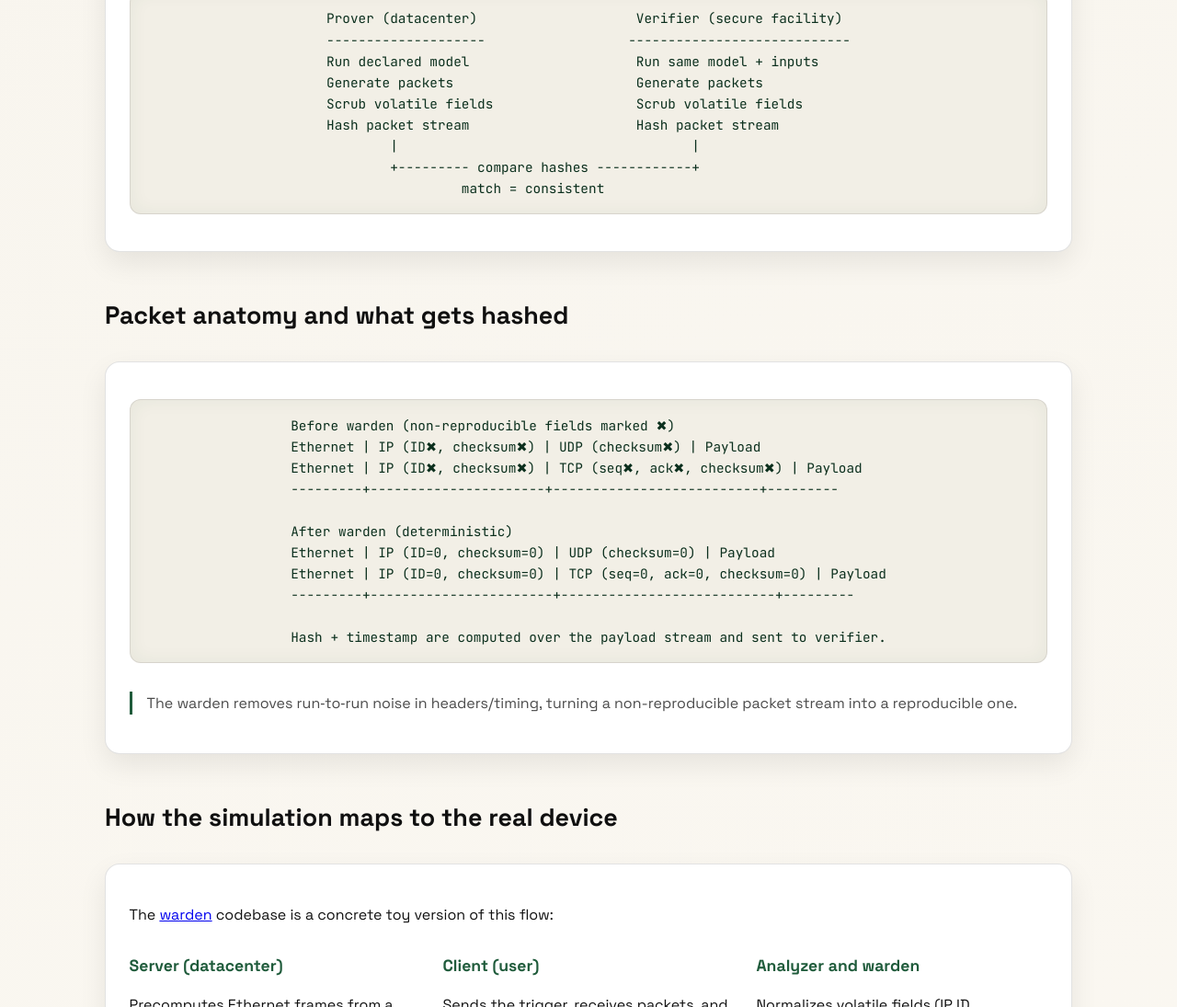
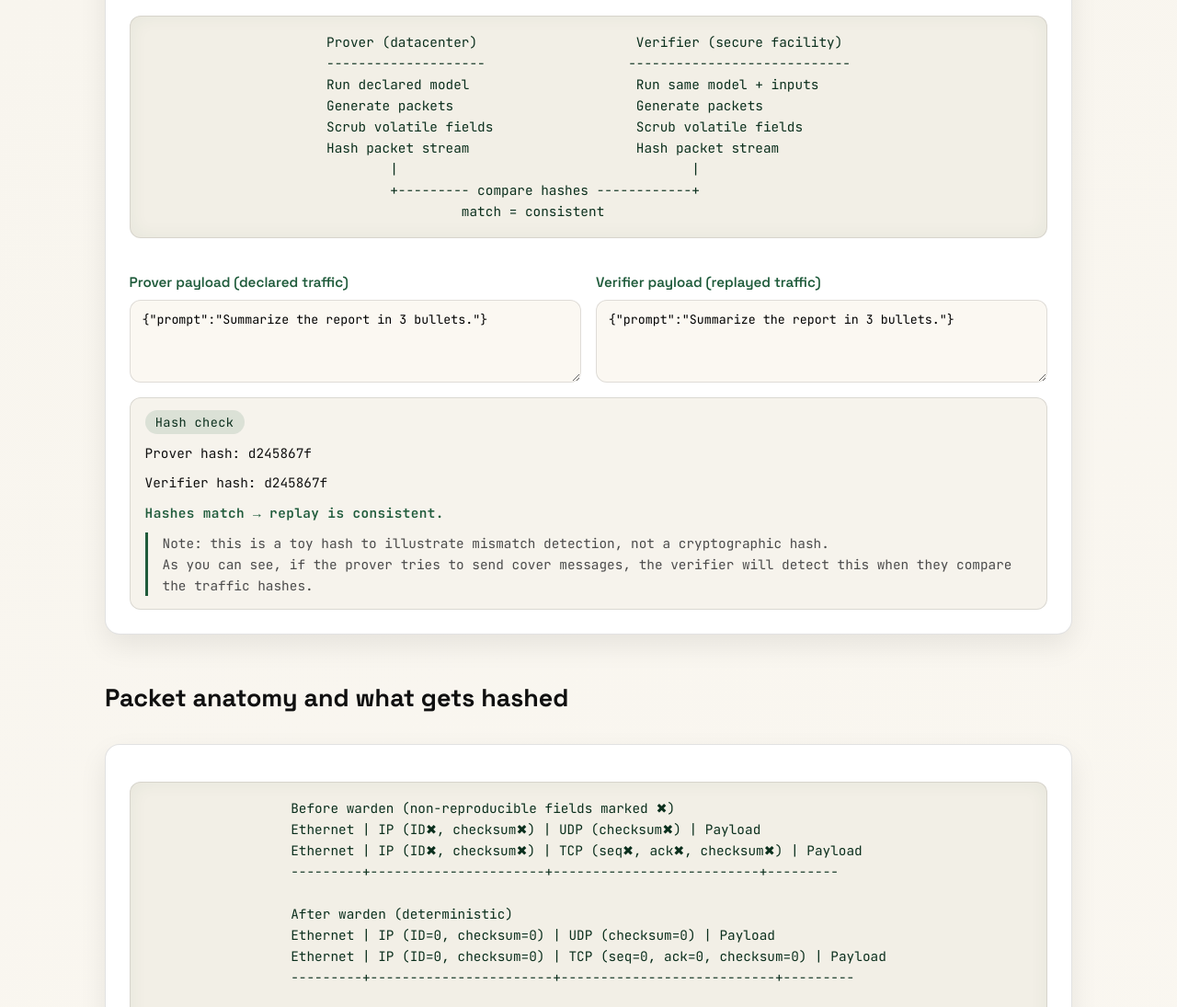
Before and after one commit to luke-marks0-temp/warden-site, a plain HTML site: page index.html in a window 1280 px wide. Shown: the part 2802-3897 px from the top of the page at 92% size. Drawn offline with Linux system fonts and the light colour scheme.

Commit message:
hash demonstration

```diff
--- a/index.html
+++ b/index.html
@@ -237,6 +237,65 @@
       font-weight: 600;
     }
 
+    .hash-demo {
+      margin-top: 1.4rem;
+      display: grid;
+      gap: 1rem;
+    }
+
+    .hash-demo .fields {
+      display: grid;
+      gap: 1rem;
+      grid-template-columns: repeat(auto-fit, minmax(240px, 1fr));
+    }
+
+    .hash-demo label {
+      display: grid;
+      gap: 0.4rem;
+      font-weight: 600;
+      color: var(--accent);
+      font-size: 0.95rem;
+    }
+
+    .hash-demo textarea {
+      width: 100%;
+      min-height: 90px;
+      resize: vertical;
+      padding: 0.7rem 0.8rem;
+      border-radius: 12px;
+      border: 1px solid var(--border);
+      font-family: "JetBrains Mono", "SF Mono", monospace;
+      background: #fbf8f2;
+    }
+
+    .hash-demo .results {
+      display: grid;
+      gap: 0.6rem;
+      padding: 0.9rem 1rem;
+      border-radius: 12px;
+      border: 1px solid var(--border);
+      background: rgba(245, 242, 234, 0.9);
+      font-family: "JetBrains Mono", "SF Mono", monospace;
+      font-size: 0.9rem;
+    }
+
+    .hash-demo .badge {
+      align-self: start;
+    }
+
+    .hash-demo .status {
+      font-weight: 700;
+      letter-spacing: 0.4px;
+    }
+
+    .hash-demo .status.ok {
+      color: var(--accent);
+    }
+
+    .hash-demo .status.warn {
+      color: #8a2b2b;
+    }
+
     footer {
       margin-top: 3rem;
       color: var(--muted);
@@ -276,7 +335,7 @@
     <section>
       <div class="card">
         <h2>Abstract</h2>
-        <p>As AI becomes more powerful, it is increasingly important that we are able to verify the adherence of datacenters to international agreements on compute use. Much of the research in this area focuses on compliance – verifying that known data centre workloads abide by certain regulations or guidelines (e.g., that models cannot be trained on copyrighted data, or that inference inputs should not contain prompts asking models how to build a bioweapon).
+	<p>As AI becomes more powerful, it is increasingly important that we are able to verify the adherence of datacenters to international agreements on compute use. Much of the research in this area focuses on compliance – verifying that known data centre workloads abide by certain regulations or guidelines (e.g., that models cannot be trained on copyrighted data, or that inference inputs should not contain prompts asking models how to build a bioweapon).<br>
 
 Our proposal targets the datacenter’s north‑south uplink—the communication chokepoint between the cluster and the outside world. An evidence capture device ("border patrol") at this link hashes and timestamps every packet payload (evidence capture) while actively scrubbing covert channels so traffic is reproducible. The prover retains plaintext internally; the verifier later requests samples and replays the same computation to compare hashes. This shifts trust from supply chains to observable physics, giving regulators or treaty partners a practical way to check comprehensive compute use without direct access to sensitive data.</p>
       </div>
@@ -474,6 +533,27 @@ Hash packet stream                     Hash packet stream
         +--------- compare hashes ------------+
 	         match = consistent</span></pre>
         </div>
+        <div class="hash-demo" data-hash-demo>
+          <div class="fields">
+            <label>
+              Prover payload (declared traffic)
+              <textarea data-input="prover">{"prompt":"Summarize the report in 3 bullets."}</textarea>
+            </label>
+            <label>
+              Verifier payload (replayed traffic)
+              <textarea data-input="verifier">{"prompt":"Summarize the report in 3 bullets."}</textarea>
+            </label>
+          </div>
+          <div class="results">
+            <div><span class="badge">Hash check</span></div>
+            <div>Prover hash: <span data-hash="prover"></span></div>
+            <div>Verifier hash: <span data-hash="verifier"></span></div>
+            <div class="status" data-status></div>
+	    <div class="callout">Note: this is a toy hash to illustrate mismatch detection, not a cryptographic hash.<br>
+		    As you can see, if the prover tries to send cover messages, the verifier will detect this when they compare the traffic hashes.
+	    </div>
+          </div>
+        </div>
       </div>
     </section>
 
@@ -608,6 +688,48 @@ Hash + timestamp are computed over the payload stream and sent to verifier.</spa
         }
       });
     });
+
+    const demo = document.querySelector("[data-hash-demo]");
+    if (demo) {
+      const proverInput = demo.querySelector('[data-input="prover"]');
+      const verifierInput = demo.querySelector('[data-input="verifier"]');
+      const proverOut = demo.querySelector('[data-hash="prover"]');
+      const verifierOut = demo.querySelector('[data-hash="verifier"]');
+      const status = demo.querySelector("[data-status]");
+
+      const fnv1a = (str) => {
+        let hash = 0x811c9dc5;
+        for (let i = 0; i < str.length; i += 1) {
+          hash ^= str.charCodeAt(i);
+          hash = (hash * 0x01000193) >>> 0;
+        }
+        return hash.toString(16).padStart(8, "0");
+      };
+
+      const update = () => {
+        const proverVal = proverInput.value;
+        const verifierVal = verifierInput.value;
+        const proverHash = fnv1a(proverVal);
+        const verifierHash = fnv1a(verifierVal);
+        proverOut.textContent = proverHash;
+        verifierOut.textContent = verifierHash;
+        if (proverHash === verifierHash) {
+          status.textContent = "Hashes match → replay is consistent.";
+          status.classList.remove("warn");
+          status.classList.add("ok");
+        } else {
+          status.textContent = "Hashes differ → verifier detects undeclared traffic.";
+          status.classList.remove("ok");
+          status.classList.add("warn");
+        }
+      };
+
+      [proverInput, verifierInput].forEach((input) => {
+        input.addEventListener("input", update);
+      });
+
+      update();
+    }
   </script>
 </body>
 </html>
```
